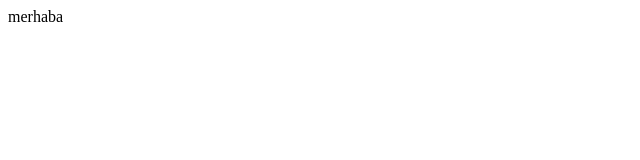
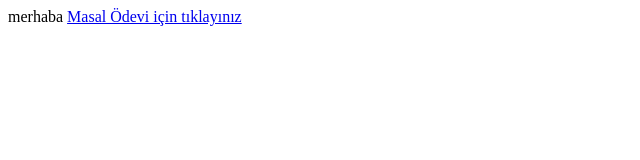
Before and after one commit to dncda/webtabprogedad, a plain HTML site: page index.html in a window 1280 px wide. Shown: the whole page, without its empty margins (0-640 px from the left). Drawn offline with Linux system fonts and the light colour scheme.

Commit message:
Update index.html

```diff
--- a/index.html
+++ b/index.html
@@ -1,4 +1,6 @@
 <body>
 
   merhaba
+
+  <a href="masal.html"> Masal Ödevi için tıklayınız</a>
 </body>
```
